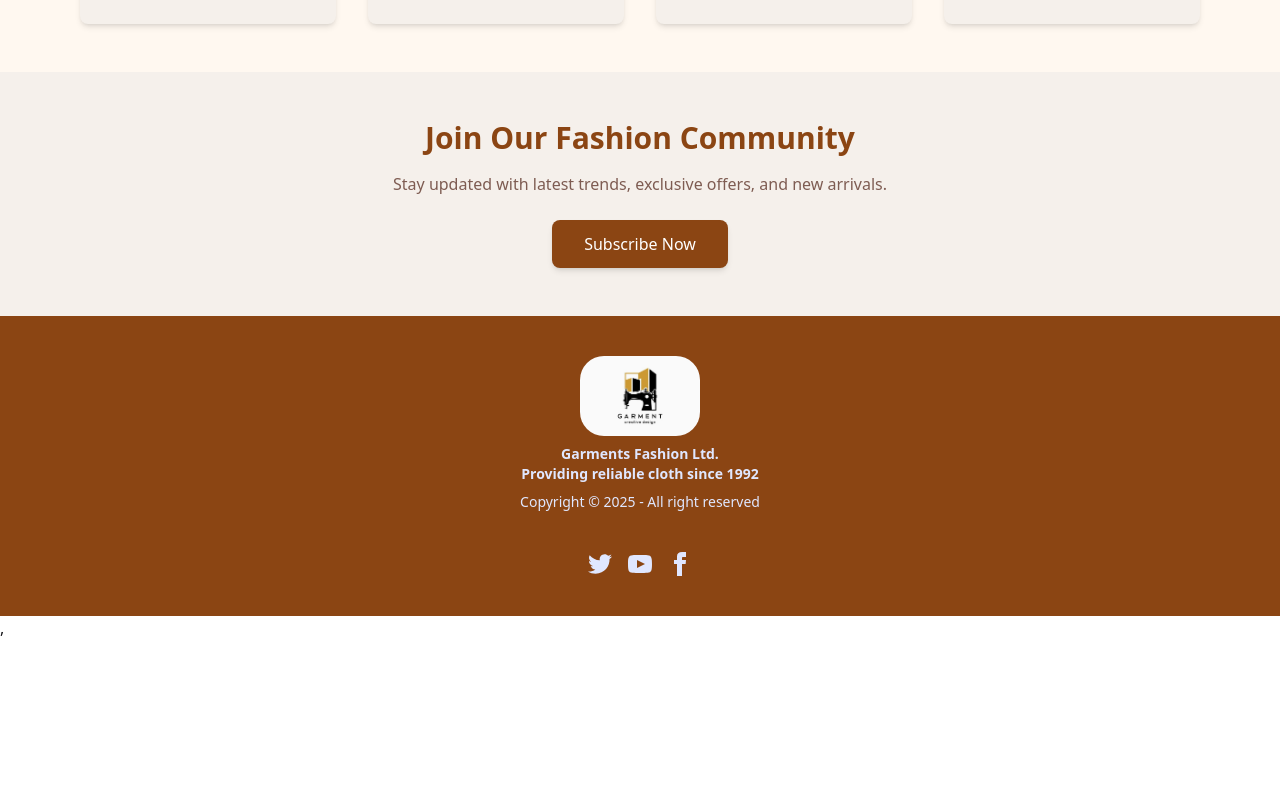
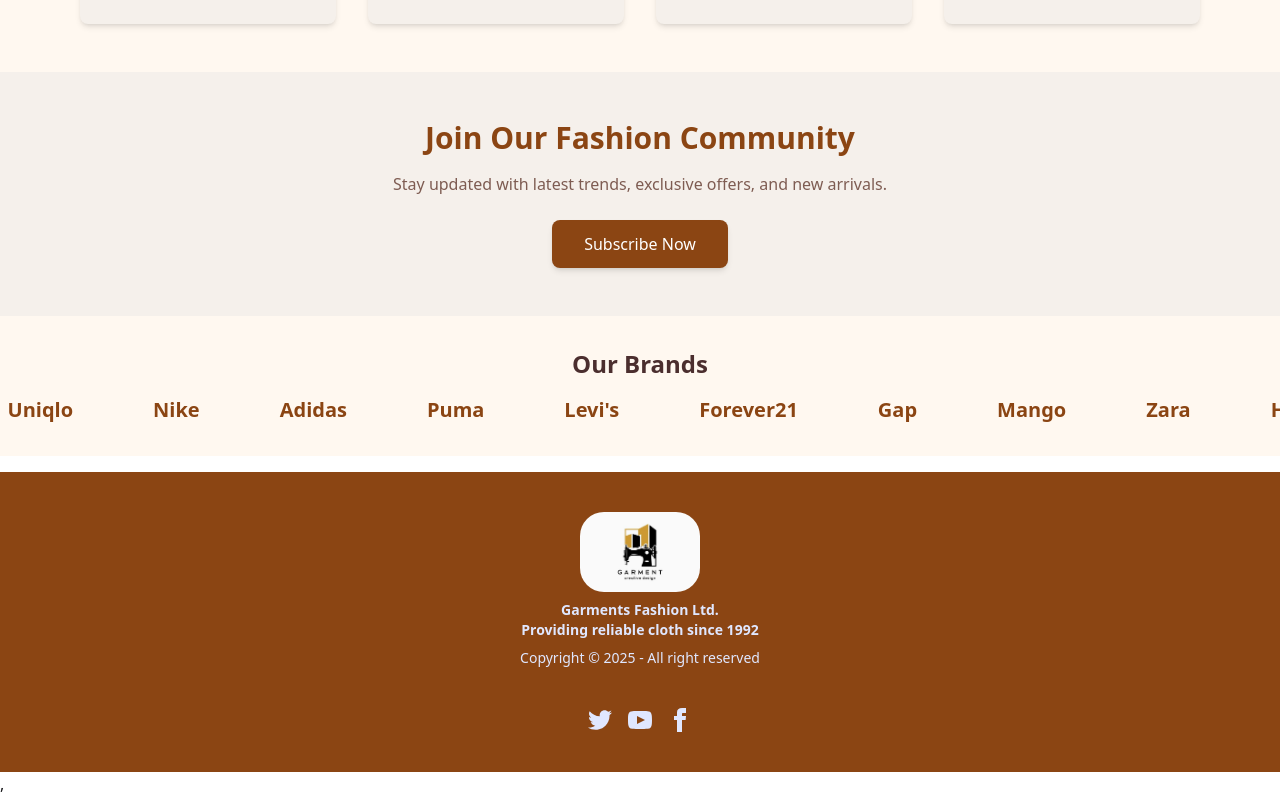
Before and after one commit to Ashiqweb123/Garments-product-tracking-client, a React (Vite) app: page / in a window 1280 px wide. Shown: the part 800-1596 px from the top of the page. Before the commit the page ends 1440 px from the top, so only its background shows below. Built offline with nearby package versions, Linux system fonts and the light colour scheme.

Commit message:
promoadd

```diff
--- a/package.json
+++ b/package.json
@@ -11,6 +11,7 @@
   },
   "dependencies": {
     "@tailwindcss/vite": "^4.1.17",
+    "framer-motion": "^12.23.26",
     "react": "^19.2.0",
     "react-dom": "^19.2.0",
     "react-fast-marquee": "^1.6.5",
--- /dev/null
+++ b/src/Pages/Home/Home/BrandSection/BrandSection.jsx
@@ -0,0 +1,37 @@
+import React from "react";
+import Marquee from "react-fast-marquee";
+
+const BrandsSection = () => {
+  return (
+    <div className="bg-[#FFF8F0] py-8">
+      <h2 className="text-2xl font-bold text-center text-[#4B2E2E] mb-4">
+        Our Brands
+      </h2>
+
+      <Marquee speed={50} pauseOnHover={true} gradient={false}>
+        <span className="mx-10 text-[#8B4513] text-xl font-semibold">Zara</span>
+        <span className="mx-10 text-[#8B4513] text-xl font-semibold">H&M</span>
+        <span className="mx-10 text-[#8B4513] text-xl font-semibold">
+          Uniqlo
+        </span>
+        <span className="mx-10 text-[#8B4513] text-xl font-semibold">Nike</span>
+        <span className="mx-10 text-[#8B4513] text-xl font-semibold">
+          Adidas
+        </span>
+        <span className="mx-10 text-[#8B4513] text-xl font-semibold">Puma</span>
+        <span className="mx-10 text-[#8B4513] text-xl font-semibold">
+          Levi's
+        </span>
+        <span className="mx-10 text-[#8B4513] text-xl font-semibold">
+          Forever21
+        </span>
+        <span className="mx-10 text-[#8B4513] text-xl font-semibold">Gap</span>
+        <span className="mx-10 text-[#8B4513] text-xl font-semibold">
+          Mango
+        </span>
+      </Marquee>
+    </div>
+  );
+};
+
+export default BrandsSection;
--- a/src/Pages/Home/Home/Home.jsx
+++ b/src/Pages/Home/Home/Home.jsx
@@ -2,13 +2,15 @@
 import Banner from "./Banner/Banner";
 import HowWorks from "./HowWorks";
 import PromoSection from "./PromoSection/PromoSection";
+import BrandsSection from "./BrandSection/BrandSection";
 
 const Home = () => {
   return (
-    <div>
+    <div className="my-4">
       <Banner></Banner>
       <HowWorks></HowWorks>
       <PromoSection></PromoSection>
+      <BrandsSection></BrandsSection>
     </div>
   );
 };
```
Also changed, not shown: 1 other file (tests, documents, lock files or other folders).
